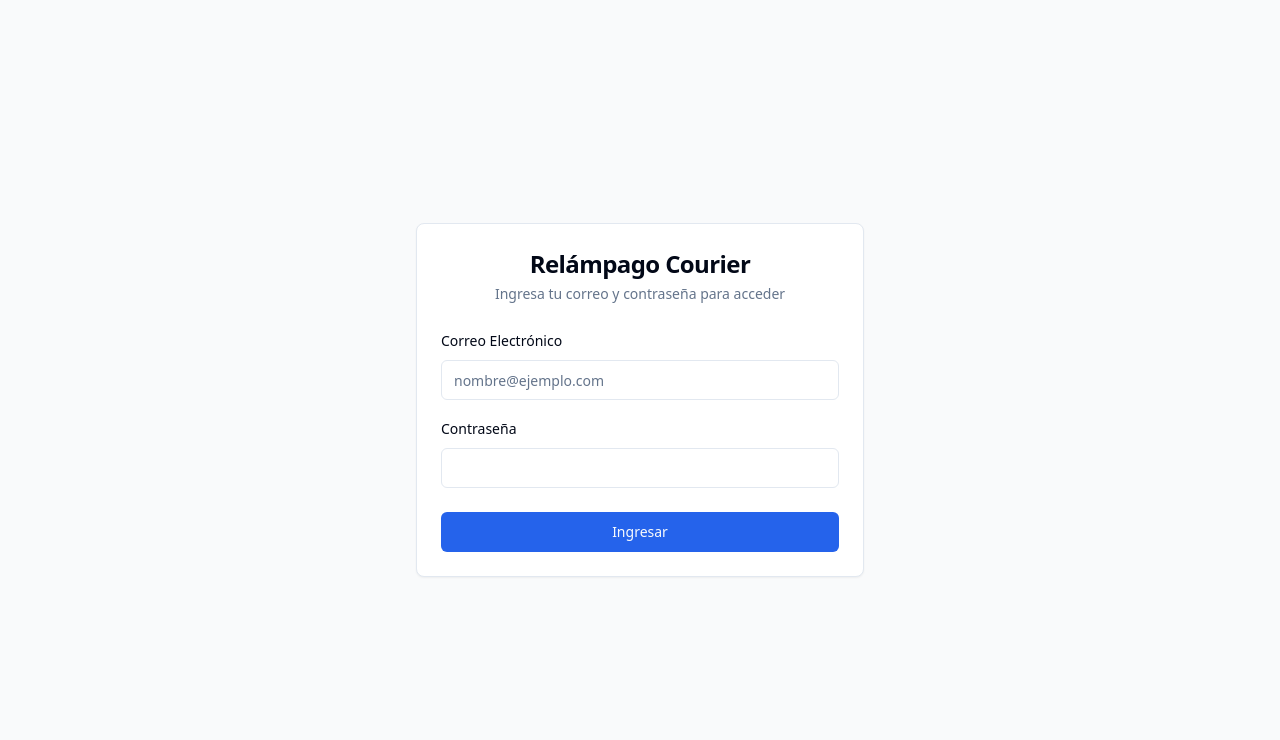
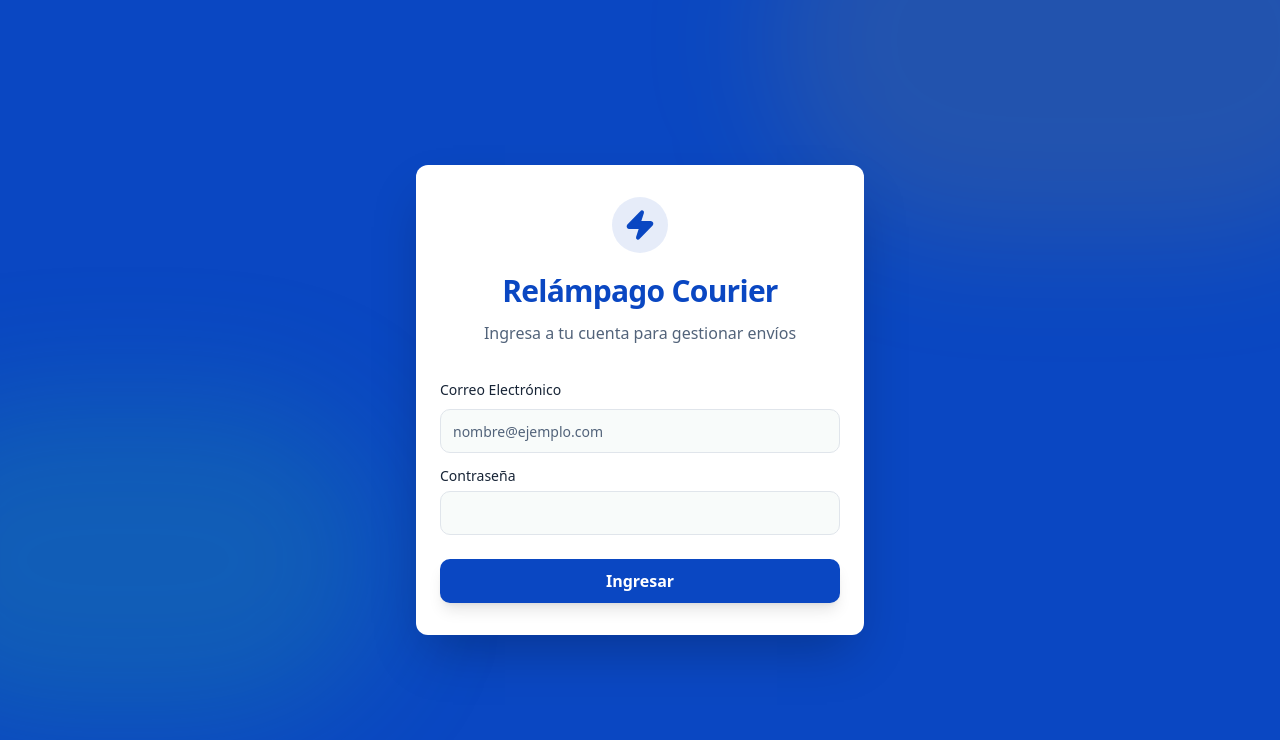
Before and after one commit to Krl22/relampago, a React (Vite) app: page /login in a window 1280 px wide. Shown: the top 740 px of the page. Built offline with nearby package versions, Linux system fonts and the light colour scheme.

Commit message:
design added

```diff
--- a/src/index.css
+++ b/src/index.css
@@ -4,53 +4,73 @@
 
 @layer base {
   :root {
-    --background: 0 0% 100%;
-    --foreground: 222.2 84% 4.9%;
+    /* Background: Very soft mint/gray (Bulbasaur vibe background) */
+    --background: 160 30% 98%;
+    --foreground: 215 40% 15%; /* Dark blue-gray for text */
+
+    /* Card: White */
     --card: 0 0% 100%;
-    --card-foreground: 222.2 84% 4.9%;
+    --card-foreground: 215 40% 15%;
+
+    /* Popover */
     --popover: 0 0% 100%;
-    --popover-foreground: 222.2 84% 4.9%;
-    --primary: 221.2 83.2% 53.3%;
-    --primary-foreground: 210 40% 98%;
-    --secondary: 210 40% 96.1%;
-    --secondary-foreground: 222.2 47.4% 11.2%;
-    --muted: 210 40% 96.1%;
-    --muted-foreground: 215.4 16.3% 46.9%;
-    --accent: 210 40% 96.1%;
-    --accent-foreground: 222.2 47.4% 11.2%;
+    --popover-foreground: 215 40% 15%;
+
+    /* Primary: Royal Blue (Hoodie) */
+    --primary: 220 90% 40%; /* Deep Royal Blue */
+    --primary-foreground: 0 0% 100%; /* White text on blue */
+
+    /* Secondary: Bulbasaur Teal/Green */
+    --secondary: 160 60% 45%; /* Vibrant Mint Green */
+    --secondary-foreground: 0 0% 100%;
+
+    /* Muted: Soft Gray-Blue */
+    --muted: 210 20% 96%;
+    --muted-foreground: 215 20% 40%;
+
+    /* Accent: Electric Yellow (Lightning) */
+    --accent: 45 100% 50%;
+    --accent-foreground: 215 40% 15%;
+
+    /* Destructive */
     --destructive: 0 84.2% 60.2%;
     --destructive-foreground: 210 40% 98%;
-    --border: 214.3 31.8% 91.4%;
-    --input: 214.3 31.8% 91.4%;
-    --ring: 221.2 83.2% 53.3%;
-    --radius: 0.5rem;
-    --chart-1: 12 76% 61%;
-    --chart-2: 173 58% 39%;
-    --chart-3: 197 37% 24%;
+
+    /* Border */
+    --border: 215 20% 90%;
+    --input: 215 20% 90%;
+    --ring: 220 90% 40%;
+
+    --radius: 0.75rem; /* More rounded corners like the sticker */
+
+    /* Chart colors (optional) */
+    --chart-1: 220 90% 40%;
+    --chart-2: 160 60% 45%;
+    --chart-3: 45 100% 50%;
     --chart-4: 43 74% 66%;
     --chart-5: 27 87% 67%;
   }
 
   .dark {
-    --background: 222.2 84% 4.9%;
+    --background: 215 40% 10%;
     --foreground: 210 40% 98%;
-    --card: 222.2 84% 4.9%;
+    --card: 215 40% 12%;
     --card-foreground: 210 40% 98%;
-    --popover: 222.2 84% 4.9%;
+    --popover: 215 40% 12%;
     --popover-foreground: 210 40% 98%;
-    --primary: 217.2 91.2% 59.8%;
+    --primary: 220 90% 50%;
     --primary-foreground: 222.2 47.4% 11.2%;
-    --secondary: 217.2 32.6% 17.5%;
+    --secondary: 160 60% 45%;
     --secondary-foreground: 210 40% 98%;
     --muted: 217.2 32.6% 17.5%;
     --muted-foreground: 215 20.2% 65.1%;
-    --accent: 217.2 32.6% 17.5%;
+    --accent: 45 100% 50%;
     --accent-foreground: 210 40% 98%;
     --destructive: 0 62.8% 30.6%;
     --destructive-foreground: 210 40% 98%;
     --border: 217.2 32.6% 17.5%;
     --input: 217.2 32.6% 17.5%;
-    --ring: 224.3 76.3% 48%;
+    --ring: 220 90% 50%;
   }
 }
 
--- a/src/pages/Couriers.tsx
+++ b/src/pages/Couriers.tsx
@@ -8,7 +8,7 @@ import { Input } from '../components/ui/input'
 import { Button } from '../components/ui/button'
 import { Dialog, DialogContent, DialogHeader, DialogTitle, DialogTrigger } from '../components/ui/dialog'
 import { Label } from '../components/ui/label'
-import { Loader2, Plus, UserPlus, ShieldAlert, ArrowUpDown, ArrowUp, ArrowDown } from 'lucide-react'
+import { Loader2, Plus, UserPlus, ShieldAlert, ArrowUpDown, ArrowUp, ArrowDown, Edit, Trash2 } from 'lucide-react'
 import { format } from 'date-fns'
 import { es } from 'date-fns/locale'
 
@@ -28,9 +28,12 @@ export default function Couriers() {
   const [couriers, setCouriers] = useState<Profile[]>([])
   const [loading, setLoading] = useState(true)
   const [isDialogOpen, setIsDialogOpen] = useState(false)
+  const [isEditDialogOpen, setIsEditDialogOpen] = useState(false)
   const [isCreating, setIsCreating] = useState(false)
   const [createError, setCreateError] = useState<string | null>(null)
   const [createSuccess, setCreateSuccess] = useState<string | null>(null)
+  const [editingCourier, setEditingCourier] = useState<Profile | null>(null)
+  const [editName, setEditName] = useState('')
 
   // Filtering and Sorting State
   const [sortConfig, setSortConfig] = useState<SortConfig>({ key: 'created_at', direction: 'desc' })
@@ -147,6 +150,50 @@ export default function Couriers() {
       setCreateError(error.message || 'Error al crear el motorizado.')
     } finally {
       setIsCreating(false)
+    }
+  }
+
+  const handleDeleteCourier = async (id: string) => {
+    if (!confirm('¿Estás seguro de eliminar este motorizado? Esta acción no se puede deshacer.')) return
+
+    try {
+      // Delete from profiles (auth user deletion requires admin API which is not available in client)
+      // We can only delete the profile data for now
+      const { error } = await supabase.from('profiles').delete().eq('id', id)
+
+      if (error) throw error
+
+      setCouriers(prev => prev.filter(c => c.id !== id))
+    } catch (error: any) {
+      console.error('Error deleting courier:', error)
+      alert('Error al eliminar: ' + error.message)
+    }
+  }
+
+  const openEditDialog = (courier: Profile) => {
+    setEditingCourier(courier)
+    setEditName(courier.full_name || '')
+    setIsEditDialogOpen(true)
+  }
+
+  const handleUpdateCourier = async (e: React.FormEvent) => {
+    e.preventDefault()
+    if (!editingCourier) return
+
+    try {
+      const { error } = await supabase
+        .from('profiles')
+        .update({ full_name: editName })
+        .eq('id', editingCourier.id)
+
+      if (error) throw error
+
+      setCouriers(prev => prev.map(c => c.id === editingCourier.id ? { ...c, full_name: editName } : c))
+      setIsEditDialogOpen(false)
+      setEditingCourier(null)
+    } catch (error: any) {
+      console.error('Error updating courier:', error)
+      alert('Error al actualizar: ' + error.message)
     }
   }
 
@@ -307,6 +354,7 @@ export default function Couriers() {
                     <TableHead className="cursor-pointer" onClick={() => handleSort('created_at')}>
                       <div className="flex items-center">Fecha Registro <SortIcon columnKey="created_at" /></div>
                     </TableHead>
+                    <TableHead className="text-right">Acciones</TableHead>
                   </TableRow>
                   {/* Filter Row */}
                   <TableRow className="bg-muted/50 hover:bg-muted/50">
@@ -327,12 +375,13 @@ export default function Couriers() {
                         className="h-8 text-xs"
                       />
                     </TableCell>
+                    <TableCell className="p-2"></TableCell>
                   </TableRow>
                 </TableHeader>
                 <TableBody>
                   {filteredAndSortedCouriers.length === 0 ? (
                     <TableRow>
-                      <TableCell colSpan={3} className="text-center text-muted-foreground py-8">
+                      <TableCell colSpan={4} className="text-center text-muted-foreground py-8">
                         No hay motorizados registrados con los filtros seleccionados.
                       </TableCell>
                     </TableRow>
@@ -346,6 +395,14 @@ export default function Couriers() {
                           </span>
                         </TableCell>
                         <TableCell>{format(new Date(courier.created_at), 'dd/MM/yyyy', { locale: es })}</TableCell>
+                        <TableCell className="text-right space-x-2">
+                          <Button variant="ghost" size="icon" onClick={() => openEditDialog(courier)}>
+                            <Edit className="h-4 w-4" />
+                          </Button>
+                          <Button variant="ghost" size="icon" className="text-red-500 hover:text-red-600" onClick={() => handleDeleteCourier(courier.id)}>
+                            <Trash2 className="h-4 w-4" />
+                          </Button>
+                        </TableCell>
                       </TableRow>
                     ))
                   )}
@@ -355,6 +412,32 @@ export default function Couriers() {
           )}
         </CardContent>
       </Card>
+
+      <Dialog open={isEditDialogOpen} onOpenChange={setIsEditDialogOpen}>
+        <DialogContent>
+          <DialogHeader>
+            <DialogTitle>Editar Motorizado</DialogTitle>
+          </DialogHeader>
+          <form onSubmit={handleUpdateCourier} className="space-y-4 py-4">
+            <div className="space-y-2">
+              <Label htmlFor="editFullName">Nombre Completo</Label>
+              <Input
+                id="editFullName"
+                value={editName}
+                onChange={(e) => setEditName(e.target.value)}
+                placeholder="Ej. Juan Pérez"
+                required
+              />
+            </div>
+
+            <div className="flex justify-end pt-4">
+              <Button type="submit">
+                Guardar Cambios
+              </Button>
+            </div>
+          </form>
+        </DialogContent>
+      </Dialog>
     </div>
   )
 }
--- a/src/pages/Login.tsx
+++ b/src/pages/Login.tsx
@@ -5,7 +5,7 @@ import { Button } from '../components/ui/button'
 import { Input } from '../components/ui/input'
 import { Label } from '../components/ui/label'
 import { Card, CardContent, CardDescription, CardFooter, CardHeader, CardTitle } from '../components/ui/card'
-import { AlertCircle } from 'lucide-react'
+import { AlertCircle, Zap } from 'lucide-react'
 
 export default function Login() {
   const [email, setEmail] = useState('')
@@ -39,18 +39,27 @@ export default function Login() {
   }
 
   return (
-    <div className="flex h-screen w-full items-center justify-center bg-gray-50 px-4">
-      <Card className="w-full max-w-md">
-        <CardHeader className="space-y-1">
-          <CardTitle className="text-2xl font-bold text-center">Relámpago Courier</CardTitle>
-          <CardDescription className="text-center">
-            Ingresa tu correo y contraseña para acceder
+    <div className="flex h-screen w-full items-center justify-center bg-primary p-4 relative overflow-hidden">
+      {/* Decorative background elements */}
+      <div className="absolute top-0 left-0 w-full h-full overflow-hidden pointer-events-none">
+        <div className="absolute -top-[20%] -right-[10%] w-[50%] h-[50%] bg-accent/10 rounded-full blur-3xl"></div>
+        <div className="absolute bottom-[10%] -left-[10%] w-[40%] h-[40%] bg-secondary/20 rounded-full blur-3xl"></div>
+      </div>
+
+      <Card className="w-full max-w-md shadow-2xl border-0 z-10">
+        <CardHeader className="space-y-3 text-center pb-8 pt-8">
+          <div className="mx-auto bg-primary/10 p-3 rounded-full w-fit mb-2">
+            <Zap className="h-8 w-8 text-primary fill-primary" />
+          </div>
+          <CardTitle className="text-3xl font-bold text-primary">Relámpago Courier</CardTitle>
+          <CardDescription className="text-base">
+            Ingresa a tu cuenta para gestionar envíos
           </CardDescription>
         </CardHeader>
         <form onSubmit={handleLogin}>
           <CardContent className="space-y-4">
             {error && (
-              <div className="flex items-center gap-2 rounded-md bg-destructive/15 p-3 text-sm text-destructive">
+              <div className="flex items-center gap-2 rounded-md bg-destructive/15 p-3 text-sm text-destructive font-medium animate-in fade-in slide-in-from-top-2">
                 <AlertCircle className="h-4 w-4" />
                 <span>{error}</span>
               </div>
@@ -64,22 +73,31 @@ export default function Login() {
                 value={email}
                 onChange={(e) => setEmail(e.target.value)}
                 required
+                className="h-11"
               />
             </div>
             <div className="space-y-2">
-              <Label htmlFor="password">Contraseña</Label>
+              <div className="flex items-center justify-between">
+                <Label htmlFor="password">Contraseña</Label>
+              </div>
               <Input
                 id="password"
                 type="password"
                 value={password}
                 onChange={(e) => setPassword(e.target.value)}
                 required
+                className="h-11"
               />
             </div>
           </CardContent>
-          <CardFooter>
-            <Button className="w-full" type="submit" disabled={loading}>
-              {loading ? 'Iniciando sesión...' : 'Ingresar'}
+          <CardFooter className="pb-8">
+            <Button className="w-full h-11 text-base font-semibold shadow-lg hover:shadow-xl transition-all" type="submit" disabled={loading}>
+              {loading ? (
+                <div className="flex items-center gap-2">
+                  <div className="h-4 w-4 animate-spin rounded-full border-2 border-white border-t-transparent" />
+                  Iniciando...
+                </div>
+              ) : 'Ingresar'}
             </Button>
           </CardFooter>
         </form>
```
Also changed, not shown: src/components/AppLayout.tsx (+74 -16 lines).
